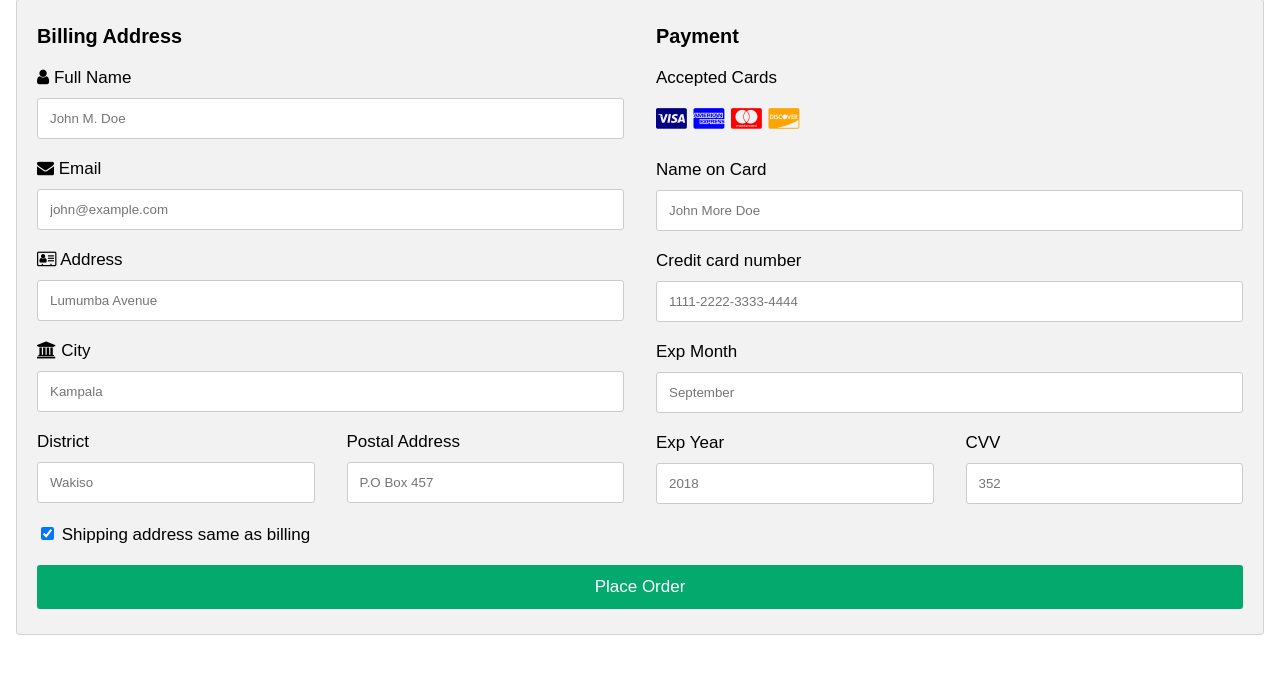
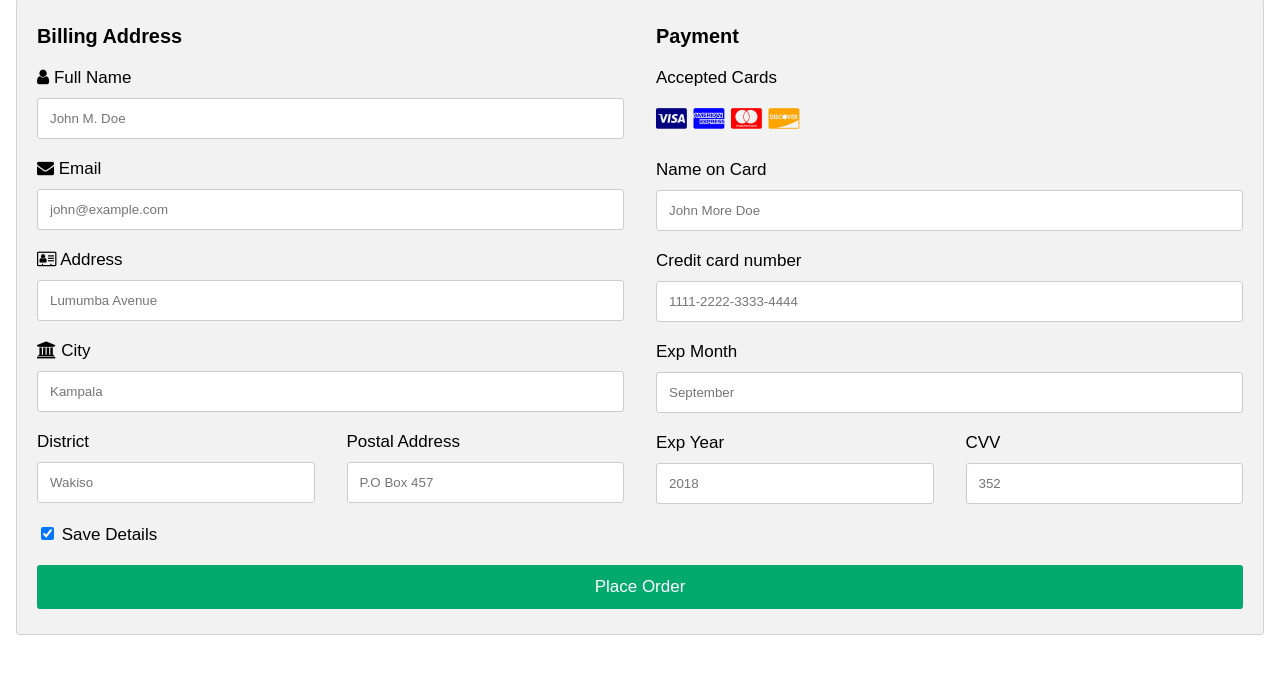
Before and after one commit to Mikael967/Assignment-one, a Django app: page /products/checkout/ in a window 1280 px wide. Shown: the part 17-691 px from the top of the page. Run offline with Django 5.2, Linux system fonts and the light colour scheme; the visitor is signed in with stand-in values (Sample User, id 1); data comes from the database, SQL or seed files in the repository; data that the repository does not hold is empty; some libraries are stand-ins or nearby versions.

Commit message:
adding checkbox

```diff
--- a/products/templates/products/checkout.html
+++ b/products/templates/products/checkout.html
@@ -173,7 +173,7 @@ span.price {
 
         </div>
         <label>
-          <input type="checkbox" checked="checked" name="sameadr"> Shipping address same as billing
+          <input type="checkbox" checked="checked" name="sameadr"> Save Details
         </label>
         <input type="submit" value="Place Order" class="btn">
       </form>
```
